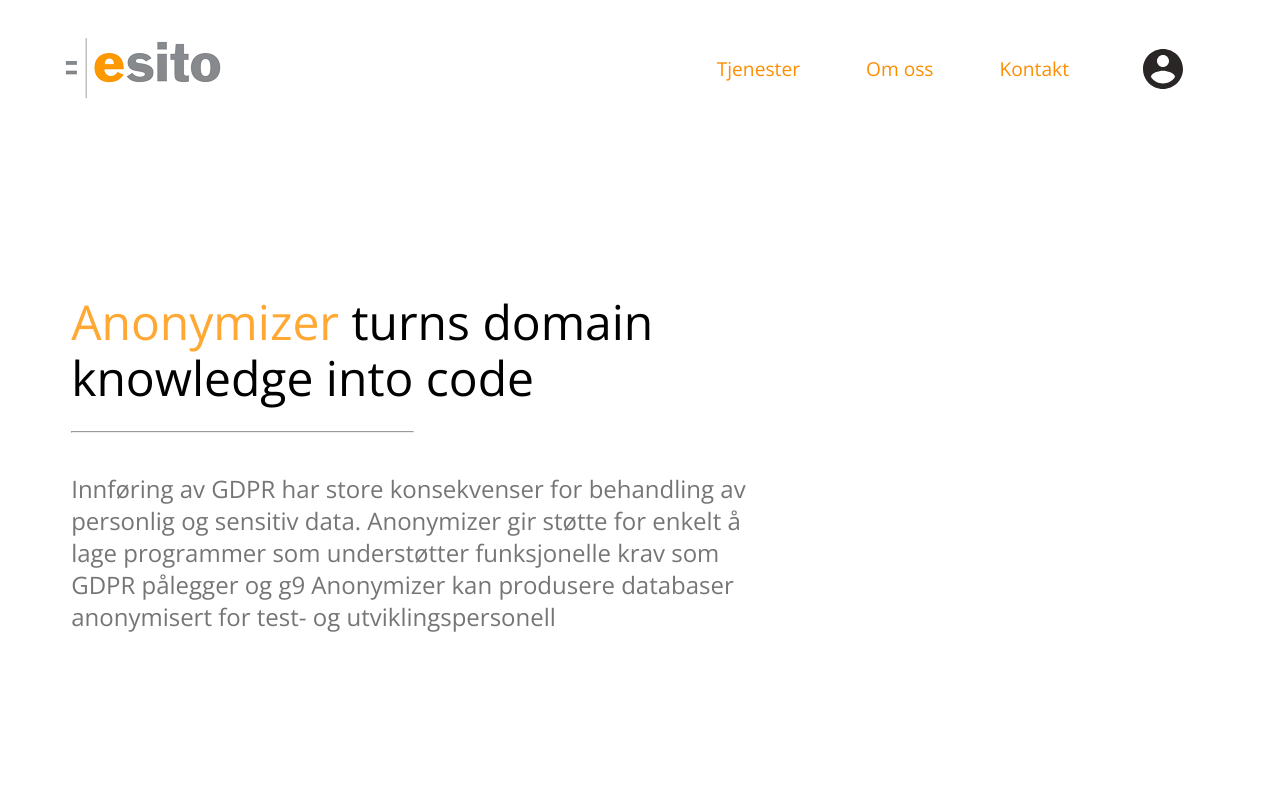
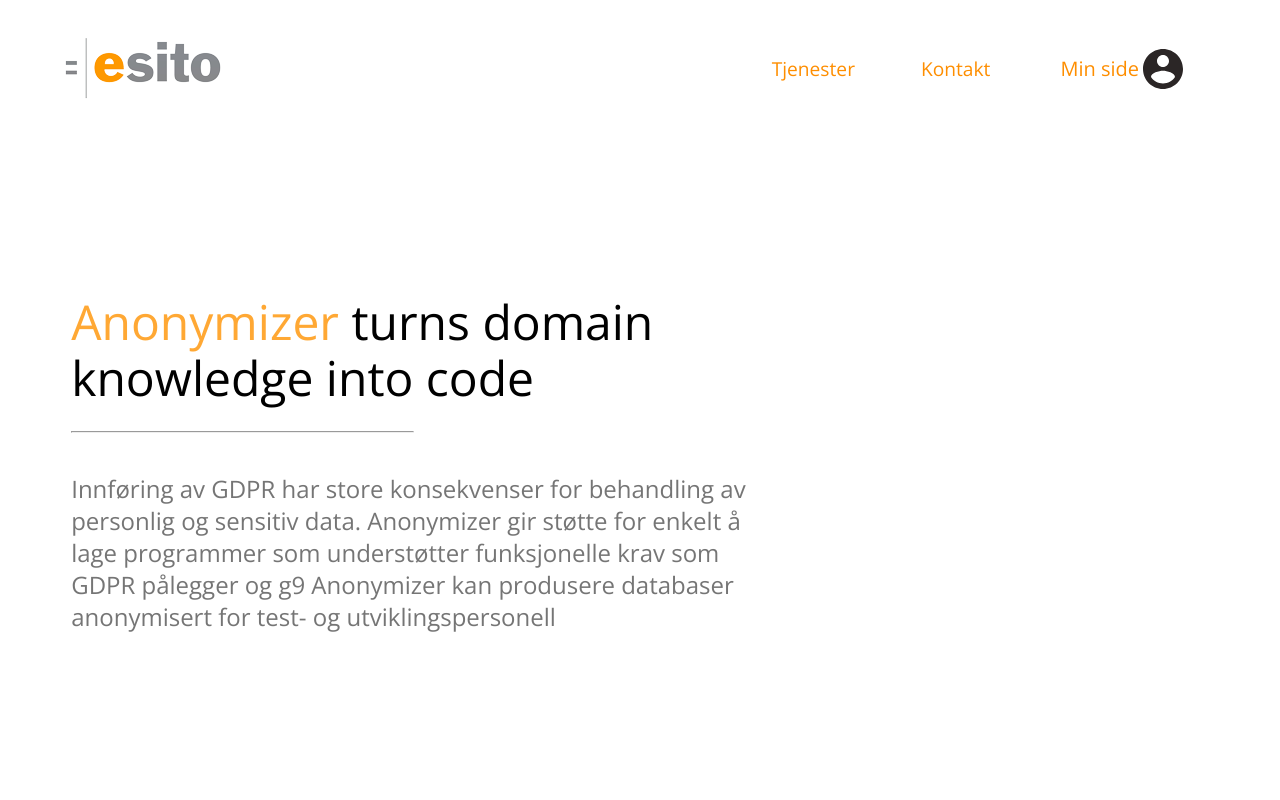
Before and after one commit to MomciloDelic/G9-Anonymizer, a React (Create React App) app: page / in a window 1280 px wide. Shown: the top 800 px of the page. Built offline with nearby package versions, Linux system fonts and the light colour scheme.

Commit message:
UI fixes

```diff
--- a/src/components/Navbar.tsx
+++ b/src/components/Navbar.tsx
@@ -1,7 +1,6 @@
 import React, { useState } from "react";
 import clsx from "clsx";
 import { Link as ScrollLink } from "react-scroll";
-import Link from "@material-ui/core/Link";
 import Drawer from "@material-ui/core/Drawer";
 import AppBar from "@material-ui/core/AppBar";
 import Toolbar from "@material-ui/core/Toolbar";
@@ -18,6 +17,7 @@
 import NavLink from "./NavLink";
 import NavbarStyle from "./styles/NavbarStyle";
 import Logo from "../assets/images/esito.png";
+import { Typography } from "@material-ui/core";
 
 const useStyles = NavbarStyle;
 function ScrollTop(props: any) {
@@ -65,10 +65,10 @@
 
           <Toolbar style={{ justifyContent: "center", alignContent: "center" }}>
             <div className={classes.desktopToolbar}>
-              <NavLink toSection='About' text={"Tjenester"} />
-              <NavLink toSection='Projects' text={"Om oss "} />
-              <NavLink toSection='Projects' text={"Kontakt "} />
-              <IconButton>
+              <NavLink toSection='tjenester' text={"Tjenester"} />
+              <NavLink toSection='kontakt' text={"Kontakt "} />
+              <IconButton disableTouchRipple>
+                <Typography variant='h6'>Min side</Typography>
                 <AccountCircle className={classes.loginButton} />
               </IconButton>
             </div>
--- a/src/components/styles/NavbarStyle.tsx
+++ b/src/components/styles/NavbarStyle.tsx
@@ -10,7 +10,7 @@
     position: "fixed",
     bottom: theme.spacing(2),
     right: theme.spacing(2),
-    zIndex: 9999
+    zIndex: -1
   },
   appBar: {
     transition: theme.transitions.create(["margin", "width"], {
```
